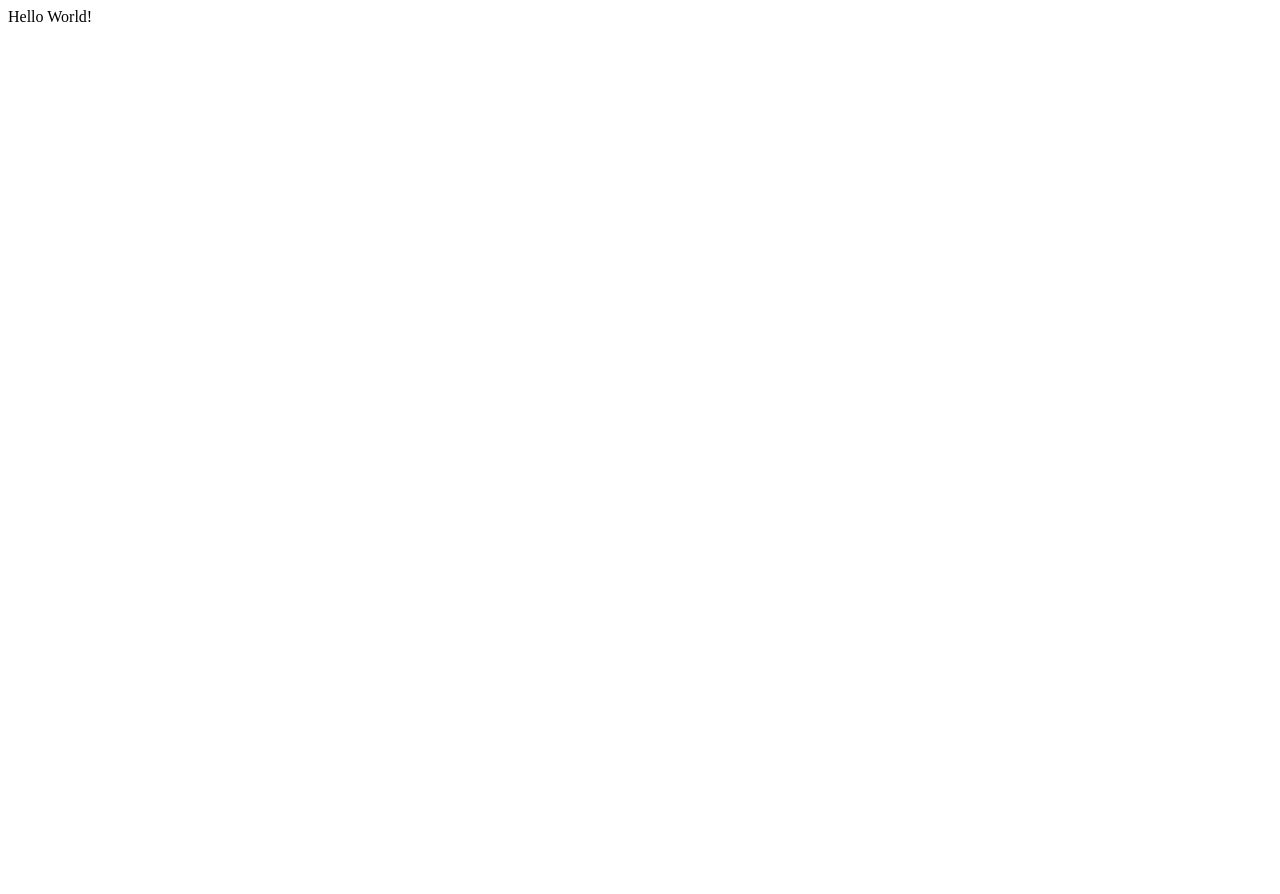
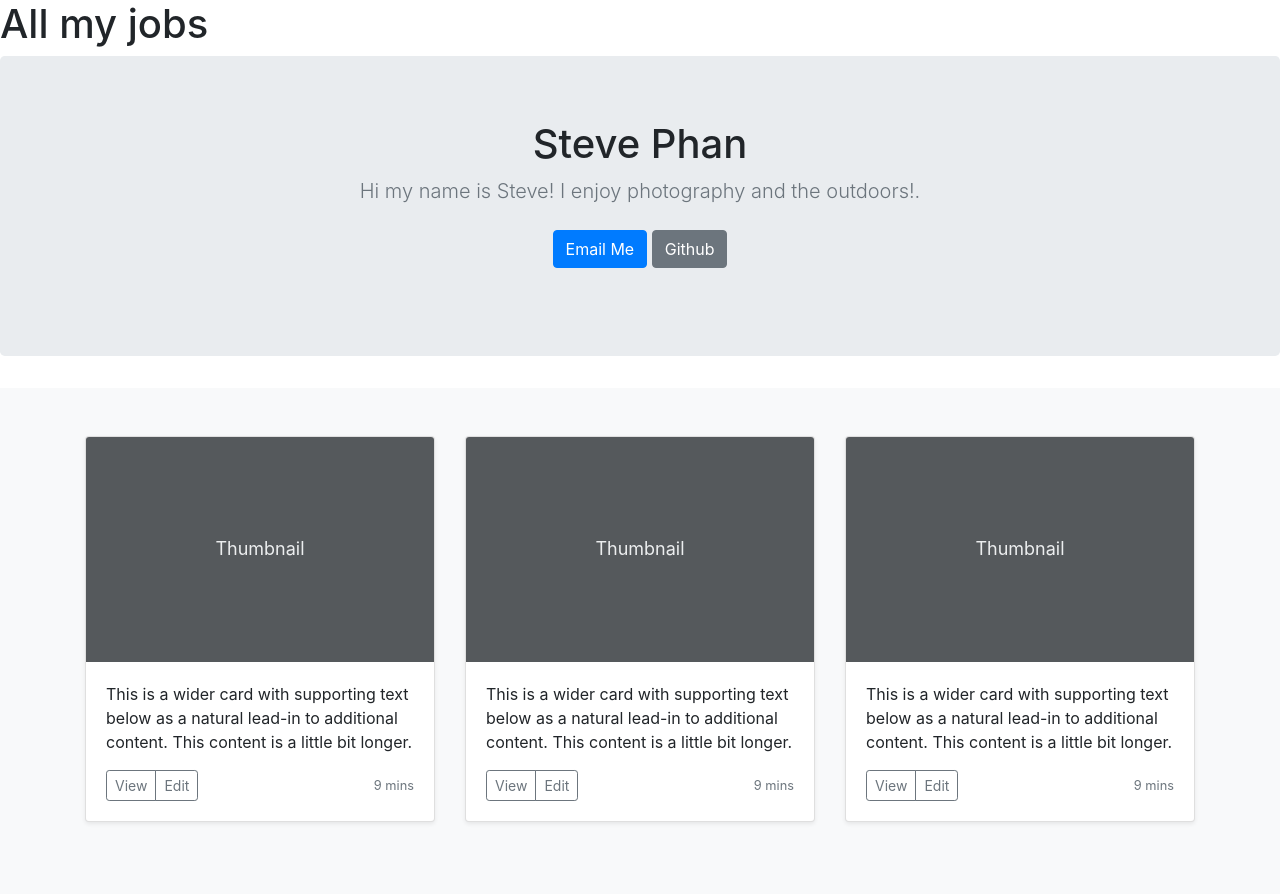
Before and after one commit to stevephan98/stevephan, a Django app: page / in a window 1280 px wide. Before the commit the page is almost empty. Before the commit the page ends 22 px from the top, so only its background shows below. Run offline with Django 3.2, Linux system fonts and the light colour scheme; data that the repository does not hold is empty; some libraries are stand-ins or nearby versions.

Commit message:
added css and html styling to home page

```diff
--- a/jobs/templates/jobs/home.html
+++ b/jobs/templates/jobs/home.html
@@ -1 +1,120 @@
-Hello World!
+<h1>All my jobs</h1>
+
+{% for job in jobs.all %}
+
+{{ job.summary }}
+
+{% endfor %}
+
+
+<!doctype html>
+<html lang="en">
+  <head>
+    <meta charset="utf-8">
+    <meta name="viewport" content="width=device-width, initial-scale=1, shrink-to-fit=no">
+    <meta name="description" content="">
+    <meta name="author" content="Mark Otto, Jacob Thornton, and Bootstrap contributors">
+    <meta name="generator" content="Jekyll v3.8.5">
+    <title>Steve Phan</title>
+
+    <link rel="canonical" href="https://getbootstrap.com/docs/4.3/examples/album/">
+
+    <!-- Bootstrap core CSS -->
+    <link rel="stylesheet" href="https://stackpath.bootstrapcdn.com/bootstrap/4.3.1/css/bootstrap.min.css" integrity="sha384-ggOyR0iXCbMQv3Xipma34MD+dH/1fQ784/j6cY/iJTQUOhcWr7x9JvoRxT2MZw1T" crossorigin="anonymous">
+
+
+    <style>
+      .bd-placeholder-img {
+        font-size: 1.125rem;
+        text-anchor: middle;
+        -webkit-user-select: none;
+        -moz-user-select: none;
+        -ms-user-select: none;
+        user-select: none;
+      }
+
+      @media (min-width: 768px) {
+        .bd-placeholder-img-lg {
+          font-size: 3.5rem;
+        }
+      }
+    </style>
+    <!-- Custom styles for this template -->
+    <link href="album.css" rel="stylesheet">
+  </head>
+  <body>
+
+
+<main role="main">
+
+  <section class="jumbotron text-center">
+    <div class="container">
+      <h1 class="jumbotron-heading">Steve Phan</h1>
+      <p class="lead text-muted">Hi my name is Steve! I enjoy photography and the outdoors!.</p>
+      <p>
+        <a href="mailto:stevephan@virginia.edu" class="btn btn-primary my-2">Email Me</a>
+        <a href="https://github.com/stevephan98" class="btn btn-secondary my-2">Github</a>
+      </p>
+    </div>
+  </section>
+
+  <div class="album py-5 bg-light">
+    <div class="container">
+
+      <div class="row">
+        <div class="col-md-4">
+          <div class="card mb-4 shadow-sm">
+            <svg class="bd-placeholder-img card-img-top" width="100%" height="225" xmlns="http://www.w3.org/2000/svg" preserveAspectRatio="xMidYMid slice" focusable="false" role="img" aria-label="Placeholder: Thumbnail"><title>Placeholder</title><rect width="100%" height="100%" fill="#55595c"/><text x="50%" y="50%" fill="#eceeef" dy=".3em">Thumbnail</text></svg>
+            <div class="card-body">
+              <p class="card-text">This is a wider card with supporting text below as a natural lead-in to additional content. This content is a little bit longer.</p>
+              <div class="d-flex justify-content-between align-items-center">
+                <div class="btn-group">
+                  <button type="button" class="btn btn-sm btn-outline-secondary">View</button>
+                  <button type="button" class="btn btn-sm btn-outline-secondary">Edit</button>
+                </div>
+                <small class="text-muted">9 mins</small>
+              </div>
+            </div>
+          </div>
+        </div>
+        <div class="col-md-4">
+          <div class="card mb-4 shadow-sm">
+            <svg class="bd-placeholder-img card-img-top" width="100%" height="225" xmlns="http://www.w3.org/2000/svg" preserveAspectRatio="xMidYMid slice" focusable="false" role="img" aria-label="Placeholder: Thumbnail"><title>Placeholder</title><rect width="100%" height="100%" fill="#55595c"/><text x="50%" y="50%" fill="#eceeef" dy=".3em">Thumbnail</text></svg>
+            <div class="card-body">
+              <p class="card-text">This is a wider card with supporting text below as a natural lead-in to additional content. This content is a little bit longer.</p>
+              <div class="d-flex justify-content-between align-items-center">
+                <div class="btn-group">
+                  <button type="button" class="btn btn-sm btn-outline-secondary">View</button>
+                  <button type="button" class="btn btn-sm btn-outline-secondary">Edit</button>
+                </div>
+                <small class="text-muted">9 mins</small>
+              </div>
+            </div>
+          </div>
+        </div>
+
+        <div class="col-md-4">
+          <div class="card mb-4 shadow-sm">
+            <svg class="bd-placeholder-img card-img-top" width="100%" height="225" xmlns="http://www.w3.org/2000/svg" preserveAspectRatio="xMidYMid slice" focusable="false" role="img" aria-label="Placeholder: Thumbnail"><title>Placeholder</title><rect width="100%" height="100%" fill="#55595c"/><text x="50%" y="50%" fill="#eceeef" dy=".3em">Thumbnail</text></svg>
+            <div class="card-body">
+              <p class="card-text">This is a wider card with supporting text below as a natural lead-in to additional content. This content is a little bit longer.</p>
+              <div class="d-flex justify-content-between align-items-center">
+                <div class="btn-group">
+                  <button type="button" class="btn btn-sm btn-outline-secondary">View</button>
+                  <button type="button" class="btn btn-sm btn-outline-secondary">Edit</button>
+                </div>
+                <small class="text-muted">9 mins</small>
+              </div>
+            </div>
+          </div>
+        </div>
+      </div>
+    </div>
+  </div>
+
+</main>
+
+<script src="https://code.jquery.com/jquery-3.3.1.slim.min.js" integrity="sha384-q8i/X+965DzO0rT7abK41JStQIAqVgRVzpbzo5smXKp4YfRvH+8abtTE1Pi6jizo" crossorigin="anonymous"></script>
+<script src="https://cdnjs.cloudflare.com/ajax/libs/popper.js/1.14.7/umd/popper.min.js" integrity="sha384-UO2eT0CpHqdSJQ6hJty5KVphtPhzWj9WO1clHTMGa3JDZwrnQq4sF86dIHNDz0W1" crossorigin="anonymous"></script>
+<script src="https://stackpath.bootstrapcdn.com/bootstrap/4.3.1/js/bootstrap.min.js" integrity="sha384-JjSmVgyd0p3pXB1rRibZUAYoIIy6OrQ6VrjIEaFf/nJGzIxFDsf4x0xIM+B07jRM" crossorigin="anonymous"></script>
+</html>
--- a/jobs/views.py
+++ b/jobs/views.py
@@ -1,7 +1,10 @@
 # -*- coding: utf-8 -*-
 from __future__ import unicode_literals
+from django.shortcuts import render
+from .models import Job
 
 from django.shortcuts import render
 
 def home(request):
-    return render(request, 'jobs/home.html')
+    jobs = Job.objects
+    return render(request, 'jobs/home.html', {'jobs':jobs})
```
